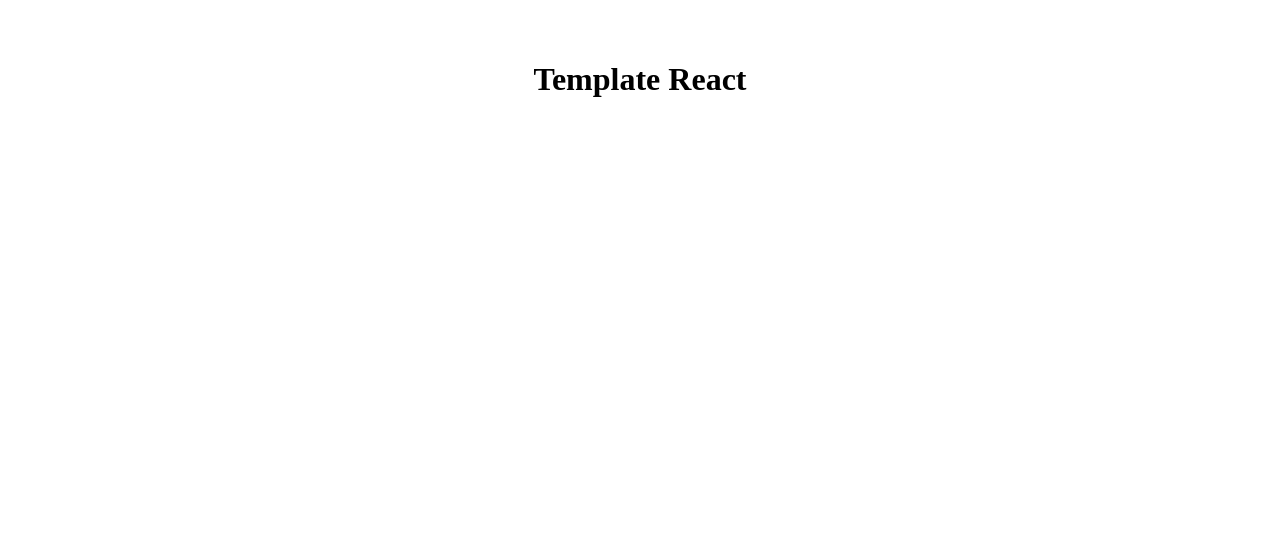
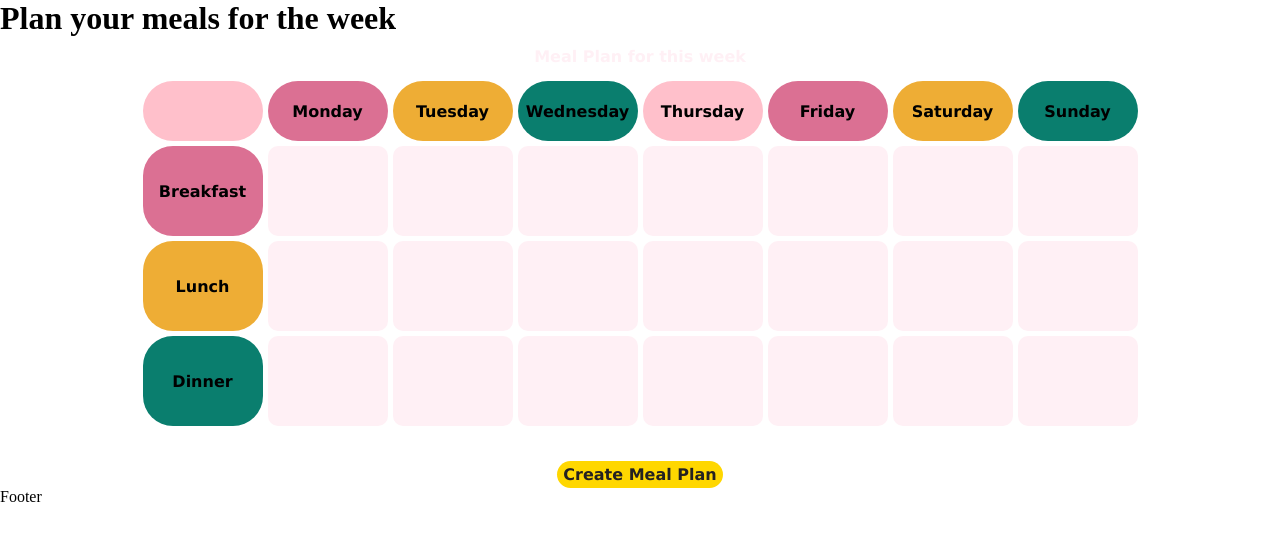
Before and after one commit to Nymesia47/meal-planner-generator, a React (Vite) app: page / in a window 1280 px wide. Shown: the top 540 px of the page. Built offline with nearby package versions, Linux system fonts and the light colour scheme.

Commit message:
created main component structure

```diff
--- a/src/components/App.jsx
+++ b/src/components/App.jsx
@@ -1,9 +1,17 @@
+import '../styles/Reset.scss';
 import '../styles/App.scss';
+import Header from '../components/Header';
+import Main from '../components/Main';
+import Footer from '../components/Footer';
 
 function App() {
 
   return (
-  <h1>Template React</h1>
+  <>
+    <Header />
+    <Main />
+    <Footer />
+  </>
   );
 }
 
--- /dev/null
+++ b/src/components/Footer.jsx
@@ -0,0 +1,10 @@
+import '../styles/Reset.scss';
+import '../styles/App.scss';
+
+function Footer() {
+  return (
+    <footer>Footer</footer>
+  )
+}
+
+export default Footer
--- /dev/null
+++ b/src/components/Header.jsx
@@ -0,0 +1,12 @@
+import '../styles/Reset.scss';
+import '../styles/App.scss';
+
+function Header() {
+  return (
+    <header>
+        <h1>Plan your meals for the week</h1>
+    </header>
+  )
+}
+
+export default Header
--- /dev/null
+++ b/src/components/Main.jsx
@@ -0,0 +1,11 @@
+import '../styles/Reset.scss';
+import '../styles/App.scss';
+import WeekSchedule from './Week-schedule';
+
+function Main() {
+  return (
+    <WeekSchedule />
+  )
+}
+
+export default Main
--- /dev/null
+++ b/src/components/Week-schedule.jsx
@@ -0,0 +1,61 @@
+import '../styles/Reset.scss';
+import '../styles/App.scss';
+
+function WeekSchedule() {
+  return (
+    <section className="week">
+           <table>
+            <caption>Meal Plan for this week</caption>
+            <thead>
+                <tr>
+                    <th scope="col" className="pink-bg"></th>
+                    <th scope="col" className="peach-bg">Monday</th>
+                    <th scope="col" className="orange-bg">Tuesday</th>
+                    <th scope="col" className="blue-bg">Wednesday</th>
+                    <th scope="col" className="pink-bg">Thursday</th>
+                    <th scope="col" className="peach-bg">Friday</th>
+                    <th scope="col" className="orange-bg">Saturday</th>
+                    <th scope="col" className="blue-bg">Sunday</th>
+                </tr>
+            </thead>
+            <tbody>
+                <tr>
+                    <th scope="row" className="peach-bg">Breakfast</th>
+                    <td></td>
+                    <td></td>
+                    <td></td>
+                    <td></td>
+                    <td></td>
+                    <td></td>
+                    <td></td>
+                </tr>
+                <tr>
+                    <th scope="row" className="orange-bg">Lunch</th>
+                    <td></td>
+                    <td></td>
+                    <td></td>
+                    <td></td>
+                    <td></td>
+                    <td></td>
+                    <td></td>
+                </tr>
+                <tr>
+                    <th scope="row" className="blue-bg">Dinner</th>
+                    <td></td>
+                    <td></td>
+                    <td></td>
+                    <td></td>
+                    <td></td>
+                    <td></td>
+                    <td></td>
+                </tr>
+            </tbody>
+
+
+           </table>
+           <button className="yellow-bg js-btn">Create Meal Plan</button>
+        </section>
+  )
+}
+
+export default WeekSchedule
--- a/src/styles/App.scss
+++ b/src/styles/App.scss
@@ -1,14 +1,106 @@
-#root {
-  max-width: 1280px;
-  margin: 0 auto;
-  padding: 2rem;
-  text-align: center;
+/* ul {
+	display: grid;
+	grid-template-columns: 1fr 1fr 1fr 1fr 1fr 1fr 1fr;
+	flex-wrap: wrap;
+	list-style: none;
+
+	li {
+		display: flex;
+		width: 10rem;
+		height: 10rem;
+		margin: 0.25rem;
+		flex-flow: column;
+		border-radius: 0.2rem;
+		padding: 1rem;
+		font-weight: 300;
+		font-size: 0.8rem;
+		box-sizing: border-box;
+		background: rgba(255, 255, 255, 0.25);
+		box-shadow: 0 8px 32px 0 rgba(31, 38, 135, 0.37);
+		backdrop-filter: blur(4px);
+		-webkit-backdrop-filter: blur(4px);
+		border-radius: 10px;
+		border: 1px solid rgba(255, 255, 255, 0.18);
+
+		time {
+			font-size: 2rem;
+			margin: 0 0 1rem 0;
+			font-weight: 500;
+		}
+	}
+	.today {
+		time {
+			font-weight: 800;
+		}
+		background: #ffffff70;
+	}
+} */
+
+/*main {
+    background-color: rgb(36, 33, 33);
+
+    height: 60vh;
+}*/
+
+.week {
+  display: flex;
+  flex-direction: column;
+  justify-content: center;
+  align-items: center;
+  gap: 30px;
+}
+table {
+  font-family: 'Lucida Sans', 'Lucida Sans Regular', 'Lucida Grande', 'Lucida Sans Unicode', Geneva, Verdana, sans-serif;
+  font-size: 16px;
+  border-spacing: 5px;
 }
 
-.card {
-  padding: 2em;
+th {
+  padding: 4px 6px;
+  border-radius: 30px;
+  width: 120px;
+  height: 60px;
 }
 
-.read-the-docs {
-  color: #888;
+td {
+  padding: 4px 6px;
+  border-radius: 10px;
+  width: 120px;
+  height: 90px;
+  background-color: lavenderblush;
+
 }
+
+caption {
+  padding: 10px;
+  font-weight: bold;
+  color: lavenderblush;
+}
+
+.pink-bg {
+  background-color: pink;
+
+}
+.peach-bg {
+  background-color: palevioletred;
+}
+.orange-bg {
+  background-color: rgb(238, 173, 53);
+
+}
+.blue-bg {
+  background-color: rgb(10, 126, 110);
+}
+.yellow-bg {
+  background-color: gold
+}
+
+button {
+  border-style: none;
+  padding: 4px 6px;
+  border-radius: 25px;
+  font-family: 'Lucida Sans', 'Lucida Sans Regular', 'Lucida Grande', 'Lucida Sans Unicode', Geneva, Verdana, sans-serif;
+  font-size: 16px;
+  font-weight: bold;
+  color: rgb(36, 33, 33);
+}
--- /dev/null
+++ b/src/styles/Reset.scss
@@ -0,0 +1,5 @@
+* {
+    box-sizing: border-box;
+    margin: 0;
+    padding: 0;
+}
```
